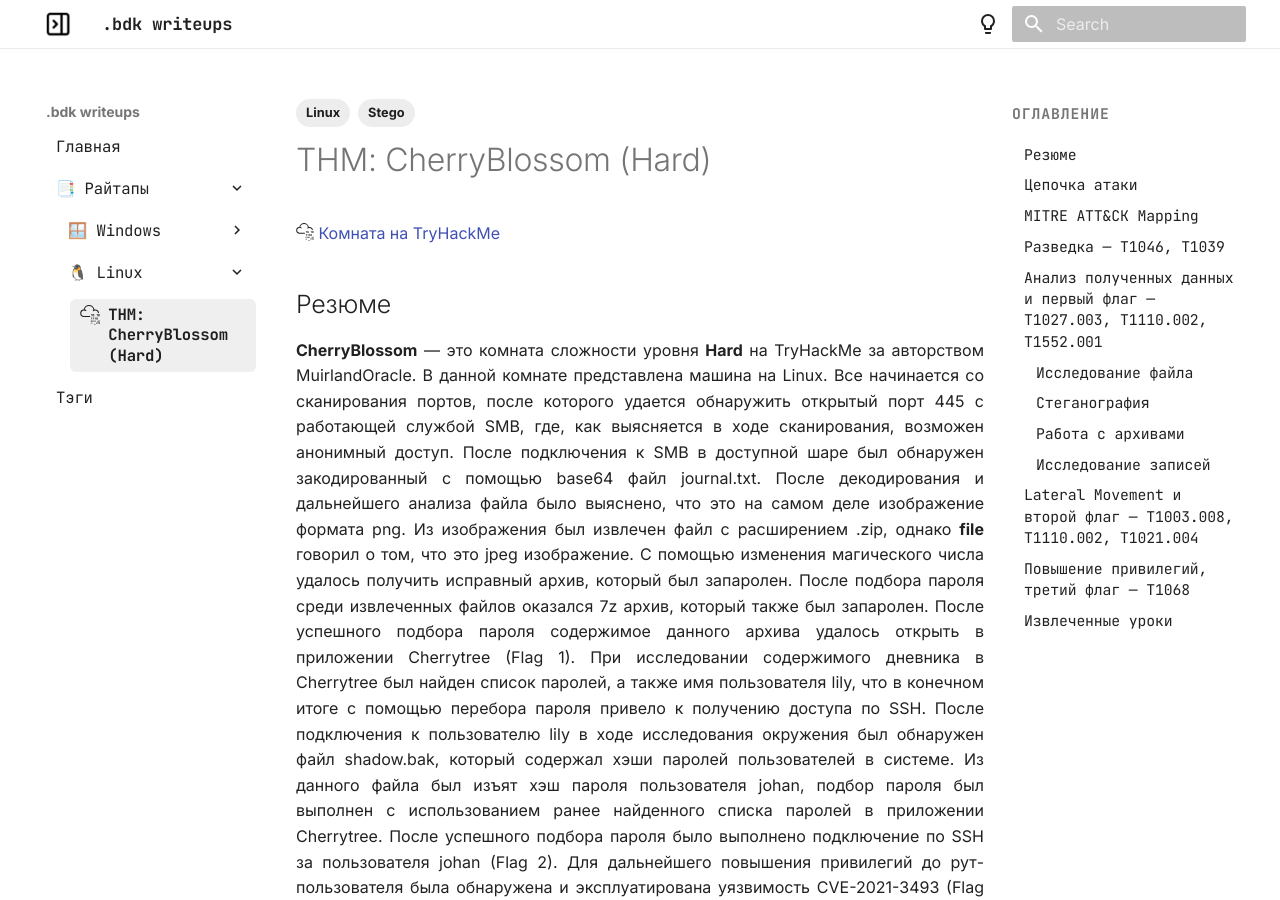
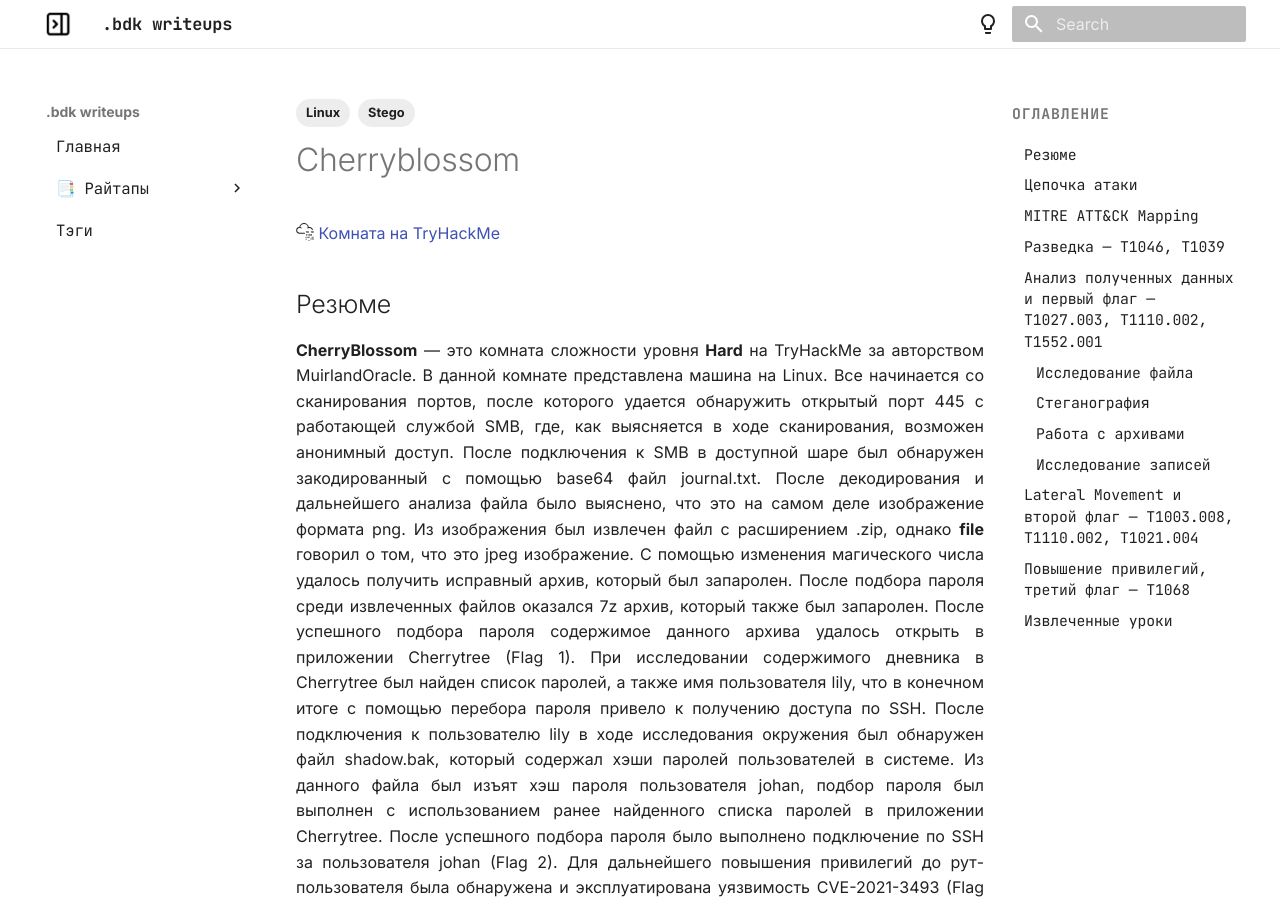
Before and after one commit to bdk44/bdk-writeups, an MkDocs documentation site: the page built from docs/Linux/cherryblossom/cherryblossom.md, in a window 1280 px wide and 900 px high. Built offline with MkDocs 1.6.1 and Material for MkDocs 9.7.7, drawn with Linux system fonts in a browser that asks for light colours.

Commit message:
Изменение структуры сайта

```diff
--- a/mkdocs.yml
+++ b/mkdocs.yml
@@ -1,5 +1,5 @@
 site_name: .bdk writeups
-site_url: https://bdk44.github.io/bdk-writeups/
+site_url: https://bdk44.github.io/
 
 theme:
   name: material
@@ -46,7 +46,7 @@
       - 🪟 Windows:
           - 'HTB: Administrator (Medium)': Windows/administrator.md
       - 🐧 Linux:
-          - 'THM: CherryBlossom (Hard)': Linux/cherryblossom/cherryblossom.md
+          - 'THM: CherryBlossom (Hard)': linux/cherryblossom.md
   - Тэги: tags.md
 
 markdown_extensions:
```
